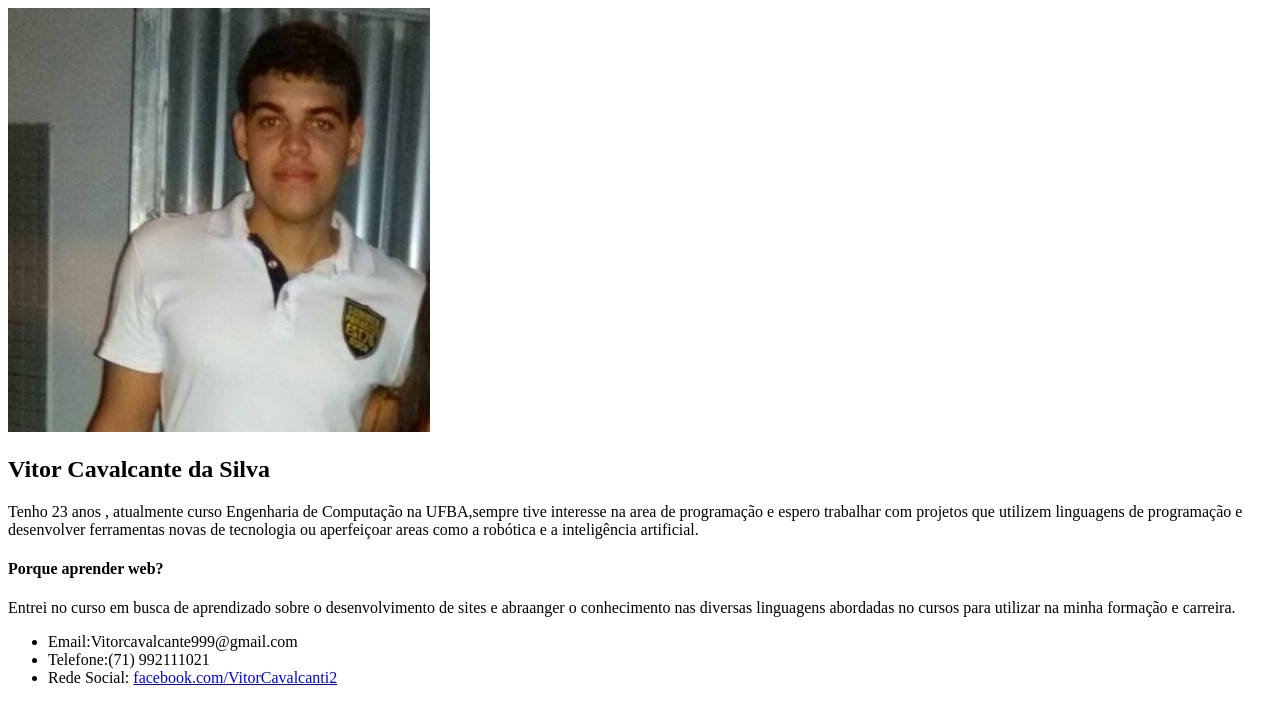
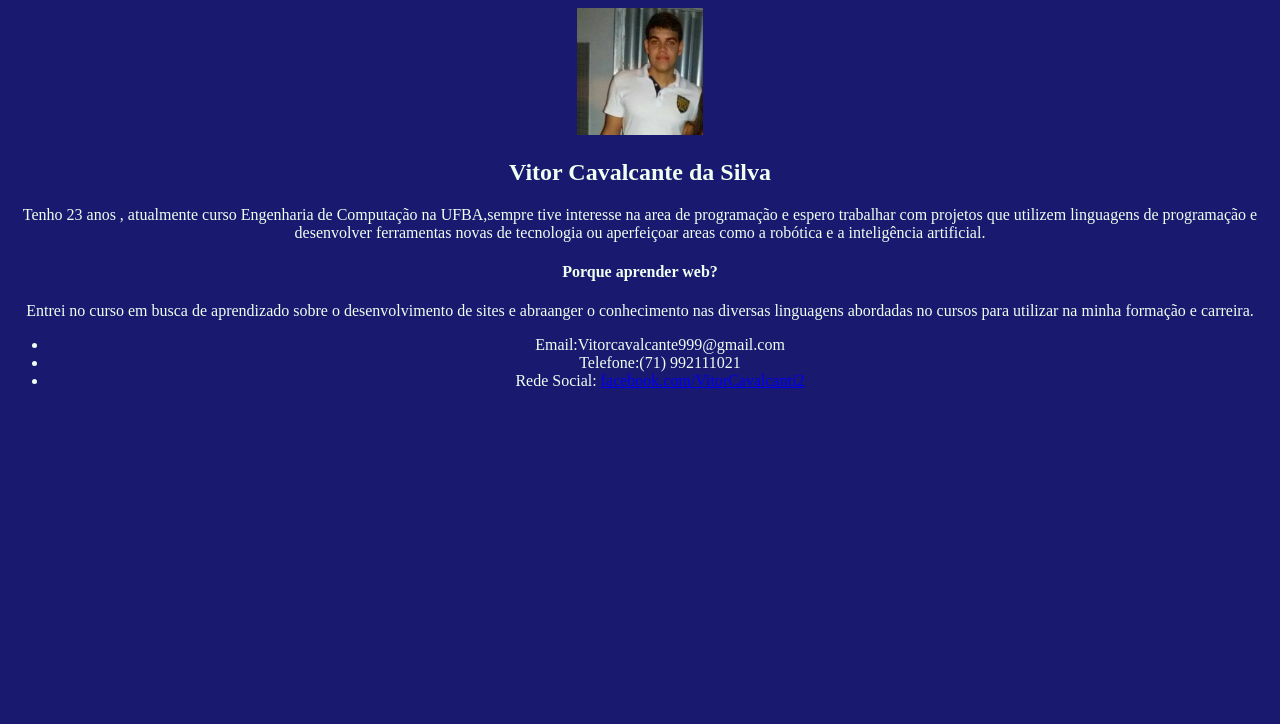
Before and after one commit to yiehx2/me, a plain HTML site: page index.html in a window 1280 px wide. Drawn offline with Linux system fonts and the light colour scheme.

Commit message:
Criando CSS da página

```diff
--- /dev/null
+++ b/css/style.css
@@ -0,0 +1,13 @@
+/* Criação da classe center com a instrução de alinhamento no centro */
+.center{
+    text-align: center;
+}
+.size-img{
+    width: 10%;
+}
+.bg{
+    background-color: midnightblue;
+}
+.txtcolor{
+   color:honeydew;
+}
--- a/index.html
+++ b/index.html
@@ -6,21 +6,23 @@
         <meta name="viewport" content="width=device-width, initial-scale=1.0">
         <meta http-equiv="X-UA-Compatible" content="ie=edge">
         <title>Vitor Cavalcante</title>
+        <link rel="stylesheet" href="css/style.css">
     </head>
     <!-- No body colocaremos tudo que o browser vai renderizar..ouseja , mostrar para o usuário. -->
-    <body>
-         <img src="images/perfil.jpg" alt="">
+    <body class="center bg" >
+
+         <img class="size-img" src="images/perfil.jpg" alt="">
         <!-- Tags para titulo: h1,h2,h3,h4,h5 e h6 , quanto menor maior o tamanho da fonte. -->
 
-        <h2>Vitor Cavalcante da Silva</h2>
+        <h2 class="txtcolor">Vitor Cavalcante da Silva</h2>
 
         <!-- Tag p para parágrafos.  -->
-        <p>Tenho 23 anos , atualmente curso Engenharia de Computação na UFBA,sempre tive interesse na area de programação e espero trabalhar com projetos que utilizem linguagens de programação e desenvolver ferramentas novas de tecnologia ou aperfeiçoar areas como a robótica e a inteligência artificial.</p>
-            <h4>Porque aprender web?</h4>
-        <p>Entrei no curso em busca de aprendizado sobre o desenvolvimento de sites e abraanger o conhecimento nas diversas linguagens abordadas no cursos para utilizar na minha formação e carreira.</p>
+        <p class="txtcolor">Tenho 23 anos , atualmente curso Engenharia de Computação na UFBA,sempre tive interesse na area de programação e espero trabalhar com projetos que utilizem linguagens de programação e desenvolver ferramentas novas de tecnologia ou aperfeiçoar areas como a robótica e a inteligência artificial.</p>
+            <h4 class="txtcolor">Porque aprender web?</h4>
+        <p class="txtcolor">Entrei no curso em busca de aprendizado sobre o desenvolvimento de sites e abraanger o conhecimento nas diversas linguagens abordadas no cursos para utilizar na minha formação e carreira.</p>
 
         <!-- Tag ul para criação de lista . Tag ol cria lista ordenada. -->
-        <ul>
+        <ul class="txtcolor">
             <!-- Tag li sempre que quiser criar 1 item para a lista. -->
             <li>Email:Vitorcavalcante999@gmail.com</li>
             <li>Telefone:(71) 992111021</li>
```
